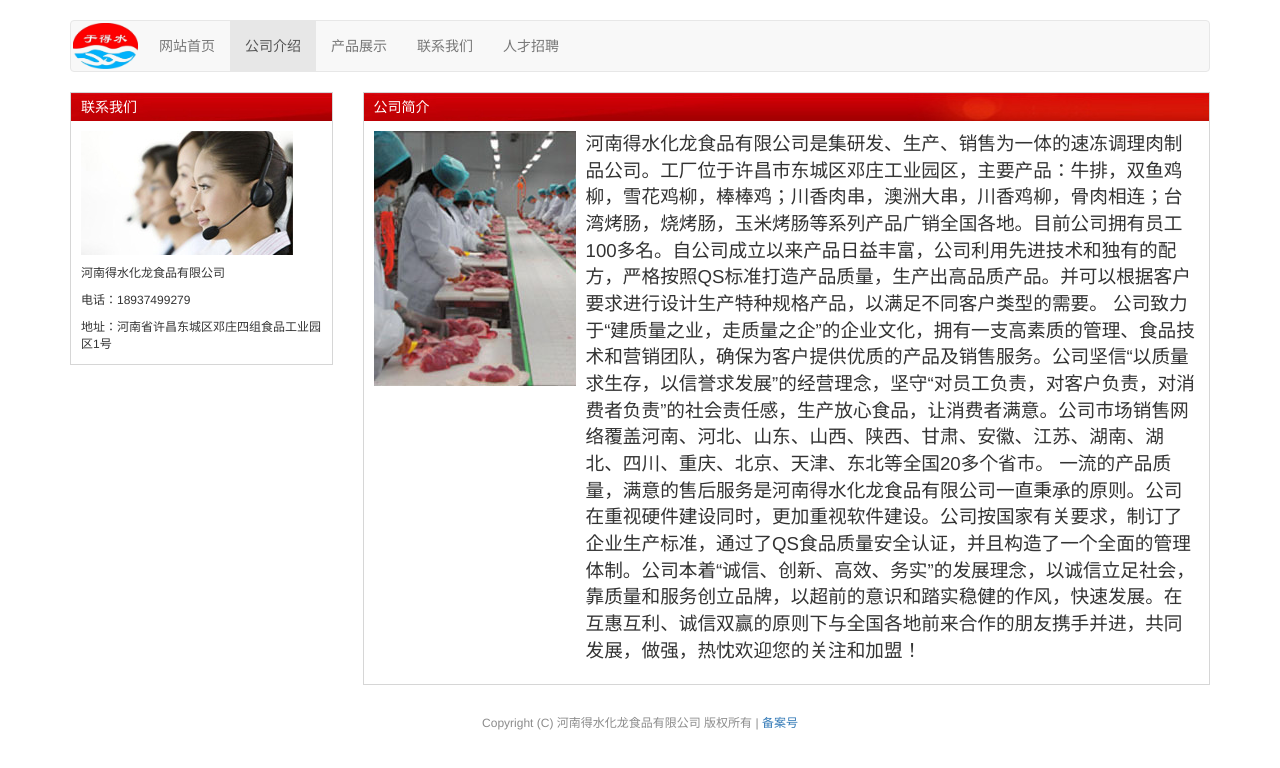
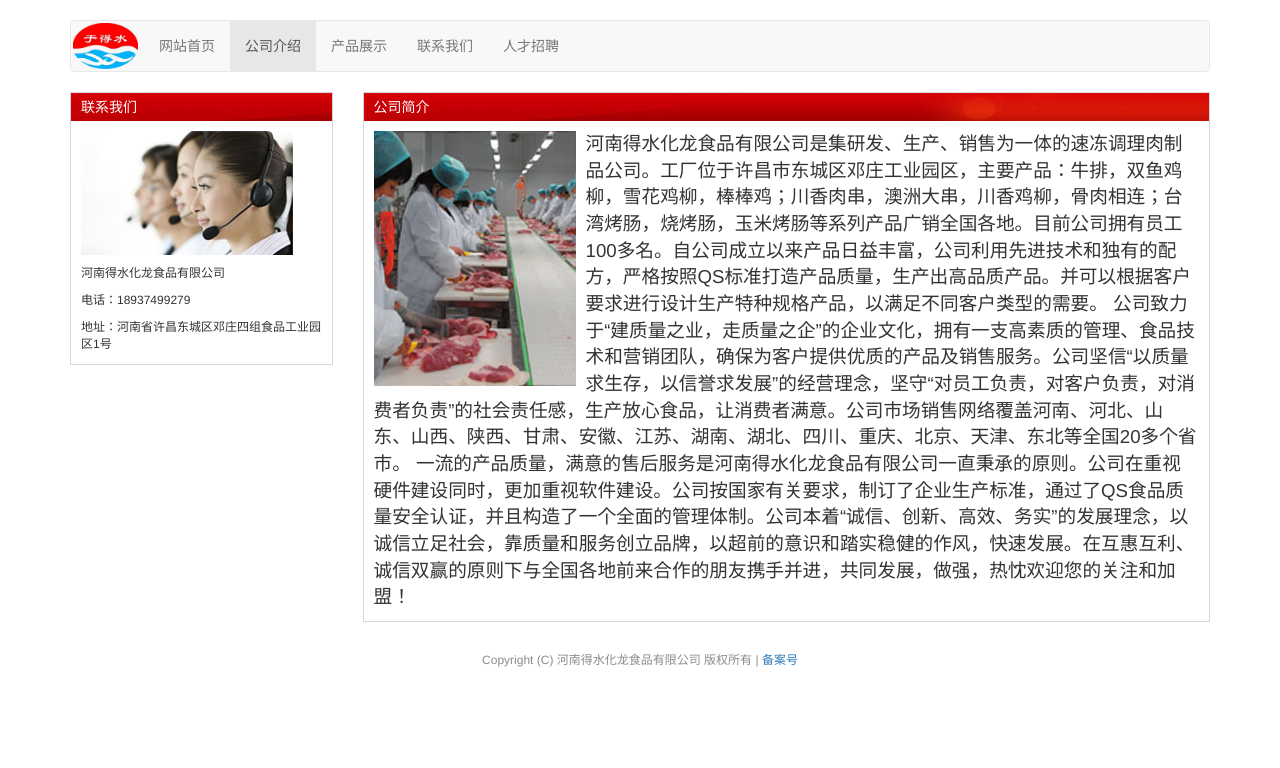
Before and after one commit to amber-yang/amber-yang.github.io, a plain HTML site: page about.html in a window 1280 px wide. Drawn offline with Linux system fonts and the light colour scheme.

Commit message:
update introduce

```diff
--- a/about.html
+++ b/about.html
@@ -74,23 +74,13 @@
                             <div class="m-header">
                                 <h3>公司简介</h3>
                             </div>
-                            <div class="m-content" style="font-size:14pt">
-                                <table>
-                                    <tr>
-                                        <td><img src="img/company_introduce.jpg" alt="company introduce"></td>
-                                        <td valign="top">
-                                            <p style="margin-left:10px">
-                                                河南得水化龙食品有限公司是集研发、生产、销售为一体的速冻调理肉制品公司。工厂位于许昌市东城区邓庄工业园区，主要产品：牛排，双鱼鸡柳，雪花鸡柳，棒棒鸡；川香肉串，澳洲大串，川香鸡柳，骨肉相连；台湾烤肠，烧烤肠，玉米烤肠等系列产品广销全国各地。目前公司拥有员工100多名。自公司成立以来产品日益丰富，公司利用先进技术和独有的配方，严格按照QS标准打造产品质量，生产出高品质产品。并可以根据客户要求进行设计生产特种规格产品，以满足不同客户类型的需要。
-                                                公司致力于“建质量之业，走质量之企”的企业文化，拥有一支高素质的管理、食品技术和营销团队，确保为客户提供优质的产品及销售服务。公司坚信“以质量求生存，以信誉求发展”的经营理念，坚守“对员工负责，对客户负责，对消费者负责”的社会责任感，生产放心食品，让消费者满意。公司市场销售网络覆盖河南、河北、山东、山西、陕西、甘肃、安徽、江苏、湖南、湖北、四川、重庆、北京、天津、东北等全国20多个省市。
-                                                一流的产品质量，满意的售后服务是河南得水化龙食品有限公司一直秉承的原则。公司在重视硬件建设同时，更加重视软件建设。公司按国家有关要求，制订了企业生产标准，通过了QS食品质量安全认证，并且构造了一个全面的管理体制。公司本着“诚信、创新、高效、务实”的发展理念，以诚信立足社会，靠质量和服务创立品牌，以超前的意识和踏实稳健的作风，快速发展。在互惠互利、诚信双赢的原则下与全国各地前来合作的朋友携手并进，共同发展，做强，热忱欢迎您的关注和加盟！
-                                            </p>
-                                        </td>
-                                    </tr>
-                                </table>
-                                <!--<p><img src="img/customer_service.jpg" alt="客服"></p>
-							<p>地址：郑州市北四环中原物流港12号楼</p>
-							<p>电话：0371-63527778</p>
-							<p>手机：15565635666</p>-->
+                            <div class="m-content introduce-content" style="font-size:14pt">
+                                <img src="img/company_introduce.jpg" alt="company introduce">
+                                <p>
+                                    河南得水化龙食品有限公司是集研发、生产、销售为一体的速冻调理肉制品公司。工厂位于许昌市东城区邓庄工业园区，主要产品：牛排，双鱼鸡柳，雪花鸡柳，棒棒鸡；川香肉串，澳洲大串，川香鸡柳，骨肉相连；台湾烤肠，烧烤肠，玉米烤肠等系列产品广销全国各地。目前公司拥有员工100多名。自公司成立以来产品日益丰富，公司利用先进技术和独有的配方，严格按照QS标准打造产品质量，生产出高品质产品。并可以根据客户要求进行设计生产特种规格产品，以满足不同客户类型的需要。
+                                    公司致力于“建质量之业，走质量之企”的企业文化，拥有一支高素质的管理、食品技术和营销团队，确保为客户提供优质的产品及销售服务。公司坚信“以质量求生存，以信誉求发展”的经营理念，坚守“对员工负责，对客户负责，对消费者负责”的社会责任感，生产放心食品，让消费者满意。公司市场销售网络覆盖河南、河北、山东、山西、陕西、甘肃、安徽、江苏、湖南、湖北、四川、重庆、北京、天津、东北等全国20多个省市。
+                                    一流的产品质量，满意的售后服务是河南得水化龙食品有限公司一直秉承的原则。公司在重视硬件建设同时，更加重视软件建设。公司按国家有关要求，制订了企业生产标准，通过了QS食品质量安全认证，并且构造了一个全面的管理体制。公司本着“诚信、创新、高效、务实”的发展理念，以诚信立足社会，靠质量和服务创立品牌，以超前的意识和踏实稳健的作风，快速发展。在互惠互利、诚信双赢的原则下与全国各地前来合作的朋友携手并进，共同发展，做强，热忱欢迎您的关注和加盟！
+                                </p>
                             </div>
                         </div>
                     </div>
--- a/css/my_style.css
+++ b/css/my_style.css
@@ -116,3 +116,10 @@
     color: #ff5500;
     margin-top: 10px;
 }
+
+/*公司简介 start*/
+.introduce-content img{
+        float: left;
+    margin-right: 10px;
+}
+/*公司简介 end*/
```
Also changed, not shown: index.html (+8 -18 lines).
